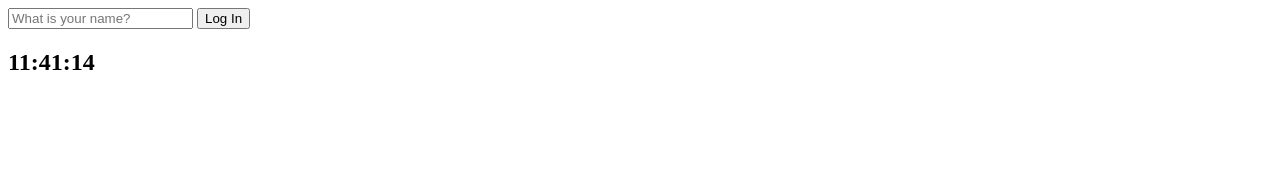
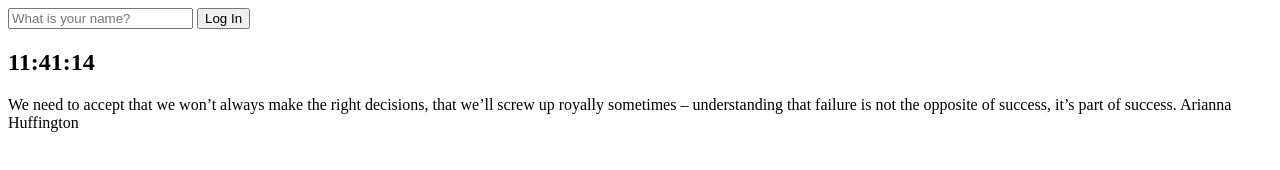
Before and after one commit to DhALee/Momentum, a plain HTML site: page index.html in a window 1280 px wide. Drawn offline with Linux system fonts and the light colour scheme.

Commit message:
Add quotes and authors

```diff
--- a/index.html
+++ b/index.html
@@ -13,7 +13,12 @@
     </form>
     <h2 id="clock">00:00</h2>
     <h1 id="greeting" class="hidden"></h1>
+    <div id="quote">
+        <span></span>
+        <span></span>
+    </div>
     <script src="js/greetings.js"></script>
     <script src="js/clock.js"></script>
+    <script src="js/quotes.js"></script>
 </body>
 </html>
--- /dev/null
+++ b/js/quotes.js
@@ -0,0 +1,50 @@
+const quotes = [
+    {
+        quote: "All our dreams can come true, if we have the courage to pursue them.",
+        author: "Walt Disney",
+    },
+    {
+        quote: "The secret of getting ahead is getting started.",
+        author: "Mark Twain",
+    },
+    {
+        quote: "I’ve missed more than 9,000 shots in my career. I’ve lost almost 300 games. 26 times I’ve been trusted to take the game winning shot and missed. I’ve failed over and over and over again in my life and that is why I succeed.",
+        author: "Michael Jordan",
+    },
+    {
+        quote: "Don’t limit yourself. Many people limit themselves to what they think they can do. You can go as far as your mind lets you. What you believe, remember, you can achieve.",
+        author: "Mary Kay Ash",
+    },
+    {
+        quote: "The best time to plant a tree was 20 years ago. The second best time is now.",
+        author: "Chinese Proverb",
+    },
+    {
+        quote: "Only the paranoid survive.",
+        author: "Andy Grove",
+    },
+    {
+        quote: "It’s hard to beat a person who never gives up.",
+        author: "Babe Ruth",
+    },
+    {
+        quote: "I wake up every morning and think to myself, ‘how far can I push this company in the next 24 hours.",
+        author: "Leah Busque",
+    },
+    {
+        quote: "If people are doubting how far you can go, go so far that you can’t hear them anymore.",
+        author: "Michele Ruiz",
+    },
+    {
+        quote: "We need to accept that we won’t always make the right decisions, that we’ll screw up royally sometimes – understanding that failure is not the opposite of success, it’s part of success.",
+        author: "Arianna Huffington",
+    }
+]
+
+const quote = document.querySelector("#quote span:first-child")
+const author = document.querySelector("#quote span:last-child")
+
+const todaysQuote = quotes[Math.floor(Math.random() * quotes.length)];
+
+quote.innerText = todaysQuote.quote;
+author.innerText = todaysQuote.author;
```
